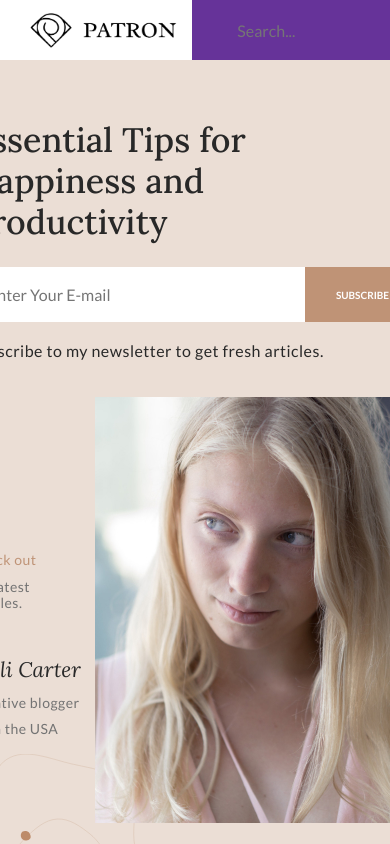
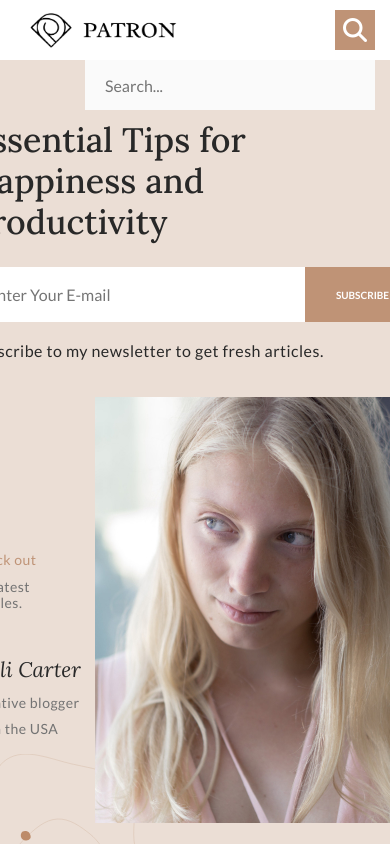
Before and after one commit to Parnell60606/css--zong-zuo-ye-template-rwd-wang-zhan-Parnell60606, a plain HTML site: page index.html in a window 390 px wide. Both pictures are taken after a click on the button 365 px from the left and 20 px from the top of the page. Shown: the top 844 px of the page. Drawn offline with nearby package versions, Linux system fonts and the light colour scheme.

Commit message:
navbar search ok, add memo

```diff
--- a/css/CSS_Template RWD website.css
+++ b/css/CSS_Template RWD website.css
@@ -83,7 +83,7 @@ button {
 /* 最外的container ------------------------------------------------------------------------- */
 
 .container {
-  overflow-x: auto;
+  overflow-x: hidden;
 }
 
 
@@ -109,6 +109,7 @@ button {
   /* opacity: 0.8; */
 
   z-index: 10;
+
 }
 
 /* navbar捲動變色 */
@@ -179,7 +180,6 @@ button {
   box-sizing: border-box;
   outline: none;
   background: transparent;
-  background-color: rebeccapurple;
 
   color: var(--font-gray);
   /* top: 0; */
@@ -644,18 +644,56 @@ footer button {
   .navbar {
     height: 60px;
     background: white;
+    padding-right: 25px;
   }
 
   .navbar ul {
     display: none;
   }
 
+
+  .nav-right {
+    position: absolute;
+    right: 25px;
+  }
+
+  .navbar input {
+    /* position: absolute; */
+    height: 50px;
+    width: 290px;
+    top: 60px;
+    right: -50px;
+    background: var(--bg-gray);
+    padding: 12px 20px;
+    /* opacity: 0.5; */
+    animation: top-search-fadein;
+    animation-duration: 0.35s;
+  }
+
+  @keyframes top-search-fadein {
+    from {
+      opacity: 0;
+    }
+
+    to {
+      opacity: 1;
+    }
+  }
+
   .navbar button {
     height: 40px;
     width: 40px;
+    transform: translate(10px, 10px);
     transition: background 0.2s linear 0s;
     font-size: 24px;
+    padding: 0;
   }
+
+  /*
+  .navbar i {
+    padding: 0;
+    margin: 0;
+  } */
 
   .navbar button:hover {
     background: var(--btn-coffee);
```
Also changed, not shown: 1 other file.
